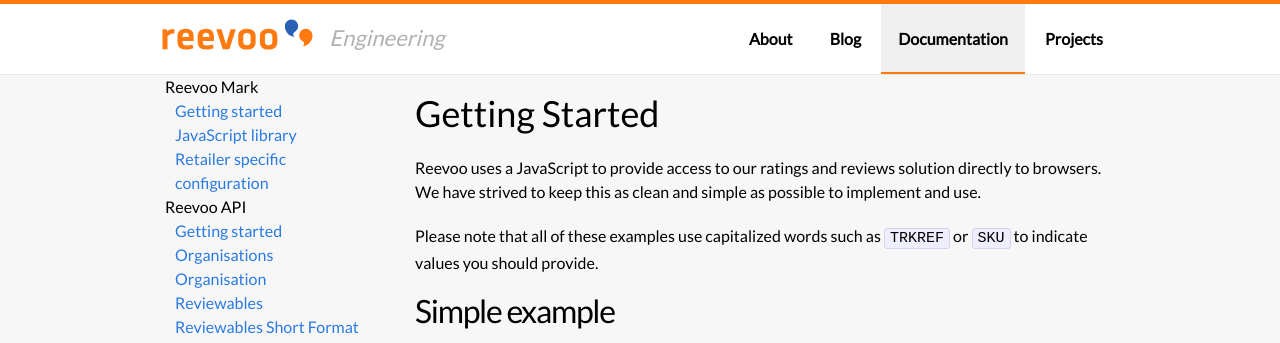
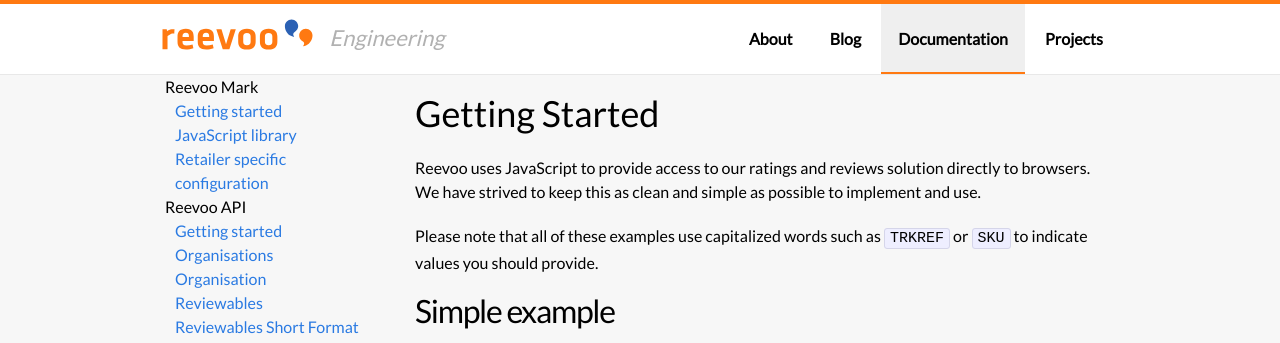
Before and after one commit to reevoo/reevoo.github.io, a Jekyll site: the page built from docs/reevoomark/getting-started.markdown, in a window 1280 px wide. Shown: the top 343 px of the page. Built offline with Jekyll 4.4.1, drawn with Linux system fonts in a browser that asks for light colours.

Commit message:
improve spelling

````diff
--- a/docs/reevoomark/getting-started.markdown
+++ b/docs/reevoomark/getting-started.markdown
@@ -10,7 +10,7 @@
 Getting Started
 ===============
 
-Reevoo uses a JavaScript to provide access to our ratings and reviews solution directly to browsers. We have strived to keep this as clean and simple as possible to implement and use.
+Reevoo uses JavaScript to provide access to our ratings and reviews solution directly to browsers. We have strived to keep this as clean and simple as possible to implement and use.
 
 Please note that all of these examples use capitalized words such as ```TRKREF``` or ```SKU``` to indicate values you should provide.
 
````
